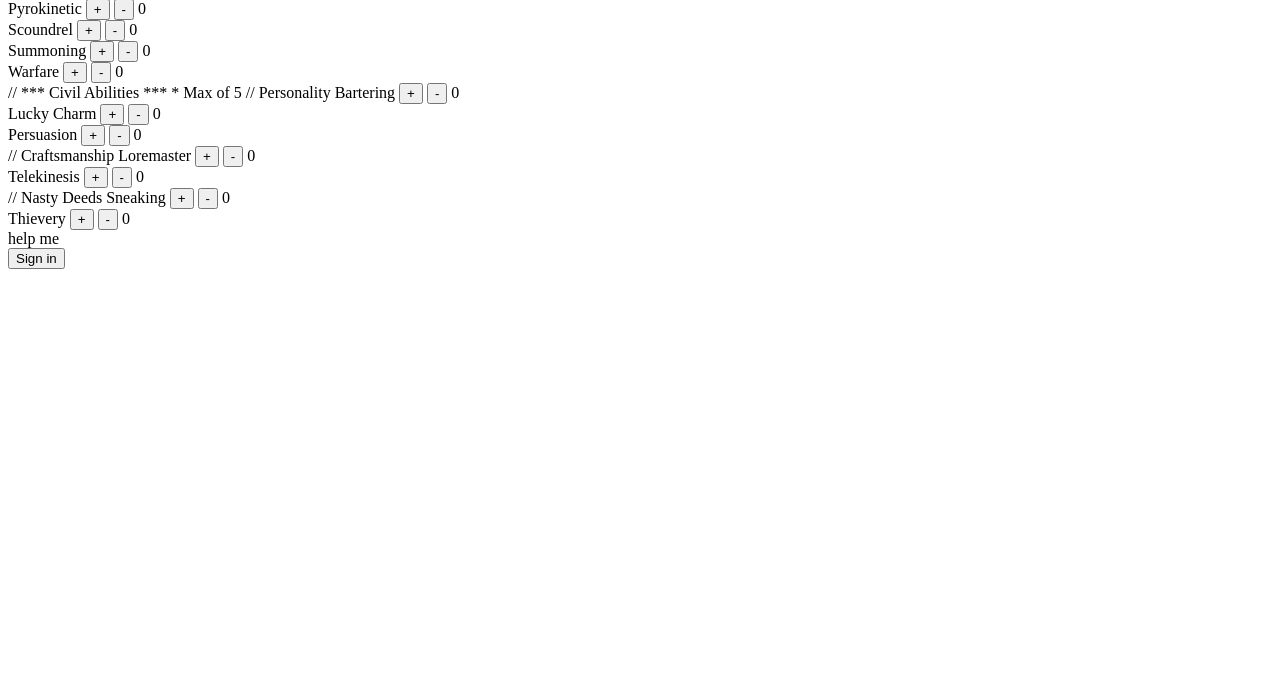
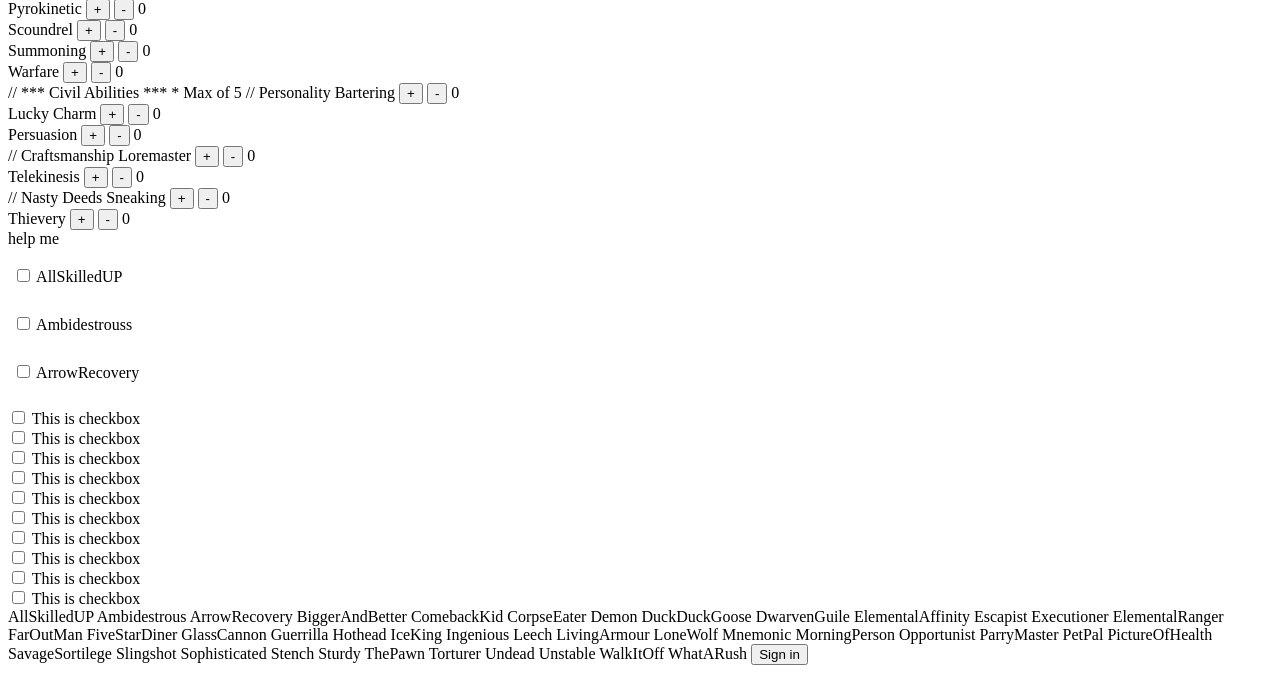
Before and after one commit to XakNitram/DivinityCharacterSite, a PHP site: page /pages/edit_character.php in a window 1280 px wide. Shown: the part 534-1207 px from the top of the page. Before the commit the page ends 803 px from the top, so only its background shows below. Run offline with PHP 8.4, Linux system fonts and the light colour scheme.

Commit message:
Added talent form with work still need on it.

```diff
--- a/pages/edit_character.php
+++ b/pages/edit_character.php
@@ -318,7 +318,103 @@
     <!--        document.getElementById("field").innerHTML = value;-->
     <!--    }-->
     <!--</script>-->
+    <div style="width:150px;height:150px;line-height:3em;overflow:scroll;padding:5px;">
 
+        <input type="checkbox" <id="AllSkilledU"> AllSkilledUP <br />
+        <input type="checkbox" <id="Ambidestrous"> Ambidestrouss <br />
+        <input type="checkbox" <id="ArrowRecover"> ArrowRecovery <br />
+        <input type="checkbox" <id="BiggerAndBe"> BiggerAndBetter <br />
+        <input type="checkbox" <id="ComebackKid"> ComebackKid <br />
+        <input type="checkbox" <id="CorpseEater"> CorpseEater <br />
+        <input type="checkbox" <id="Demon "> Demon <br />
+        <input type="checkbox" <id="DuckDuckGoo"> DuckDuckGoose <br />
+        <input type="checkbox" <id="DwarvenGuil"> DwarvenGuile <br />
+        <input type="checkbox" <id="ElementalAf"> ElementalAffinity <br />
+        <input type="checkbox" <id="Escapist "> Escapist <br />
+        <input type="checkbox" <id="Executioner"> Executioner <br />
+        <input type="checkbox" <id="ElementalRa"> ElementalRanger <br />
+        <input type="checkbox" <id="FarOutMan "> FarOutMan <br />
+        <input type="checkbox" <id="FiveStarDin"> FiveStarDiner <br />
+        <input type="checkbox" <id="GlassCannon"> GlassCannon <br />
+        <input type="checkbox" <id="Guerrilla "> Guerrilla <br />
+        <input type="checkbox" <id="Hothead "> Hothead <br />
+        <input type="checkbox" <id="IceKing "> IceKing <br />
+        <input type="checkbox" <id="Ingenious "> Ingenious <br />
+        <input type="checkbox" <id="Leech "> Leech <br />
+        <input type="checkbox" <id="LivingArmou"> LivingArmour <br />
+        <input type="checkbox" <id="LoneWolf "> LoneWolf <br />
+        <input type="checkbox" <id="Mnemonic "> Mnemonic <br />
+        <input type="checkbox" <id="MorningPers"> MorningPerson <br />
+        <input type="checkbox" <id="Opportunist"> Opportunist <br />
+        <input type="checkbox" <id="ParryMaster"> ParryMaster <br />
+        <input type="checkbox" <id="PetPal "> PetPal <br />
+        <input type="checkbox" <id="PictureOfHe"> PictureOfHealth <br />
+        <input type="checkbox" <id="SavageSorti"> SavageSortilege <br />
+        <input type="checkbox" <id="Slingshot "> Slingshot <br />
+        <input type="checkbox" <id="Sophisticat"> Sophisticated <br />
+        <input type="checkbox" <id="Stench "> Stench <br />
+        <input type="checkbox" <id="Sturdy "> Sturdy <br />
+        <input type="checkbox" <id="ThePawn "> ThePawn <br />
+        <input type="checkbox" <id="Torturer "> Torturer <br />
+        <input type="checkbox" <id="Undead "> Undead <br />
+        <input type="checkbox" <id="Unstable "> Unstable <br />
+        <input type="checkbox" <id="WalkItOff "> WalkItOff <br />
+        <input type="checkbox" <id="WhatARush "> WhatARush <br />
+    </div>
+
+    <div class="container">
+        <input type="checkbox" /> This is checkbox <br />
+        <input type="checkbox" /> This is checkbox <br />
+        <input type="checkbox" /> This is checkbox <br />
+        <input type="checkbox" /> This is checkbox <br />
+        <input type="checkbox" /> This is checkbox <br />
+        <input type="checkbox" /> This is checkbox <br />
+        <input type="checkbox" /> This is checkbox <br />
+        <input type="checkbox" /> This is checkbox <br />
+        <input type="checkbox" /> This is checkbox <br />
+        <input type="checkbox" /> This is checkbox <br />
+    </div>
+
+AllSkilledUP
+Ambidestrous
+ArrowRecovery
+BiggerAndBetter
+ComebackKid
+CorpseEater
+Demon
+DuckDuckGoose
+DwarvenGuile
+ElementalAffinity
+Escapist
+Executioner
+ElementalRanger
+FarOutMan
+FiveStarDiner
+GlassCannon
+Guerrilla
+Hothead
+IceKing
+Ingenious
+Leech
+LivingArmour
+LoneWolf
+Mnemonic
+MorningPerson
+Opportunist
+ParryMaster
+PetPal
+PictureOfHealth
+SavageSortilege
+Slingshot
+Sophisticated
+Stench
+Sturdy
+ThePawn
+Torturer
+Undead
+Unstable
+WalkItOff
+WhatARush
 
 
     <?php
@@ -372,12 +468,25 @@
 
 
     }
+    ?>
+<script>
+    function ajax() {
+        var category = document.getElementById("category").value;
+        $.ajax({
+            url: "category.php",
+            type: "POST",
+            data: { category: category },
+            success: function(data) {
+                $('#item').html(data);
+            },
+        });
+    }
 
 
 
+</script>
 
 
-    ?>
     <form action="????????????????" method="post">
         <input class="button" type="submit" name="submit_character" value="Sign in">
     </form>
```
